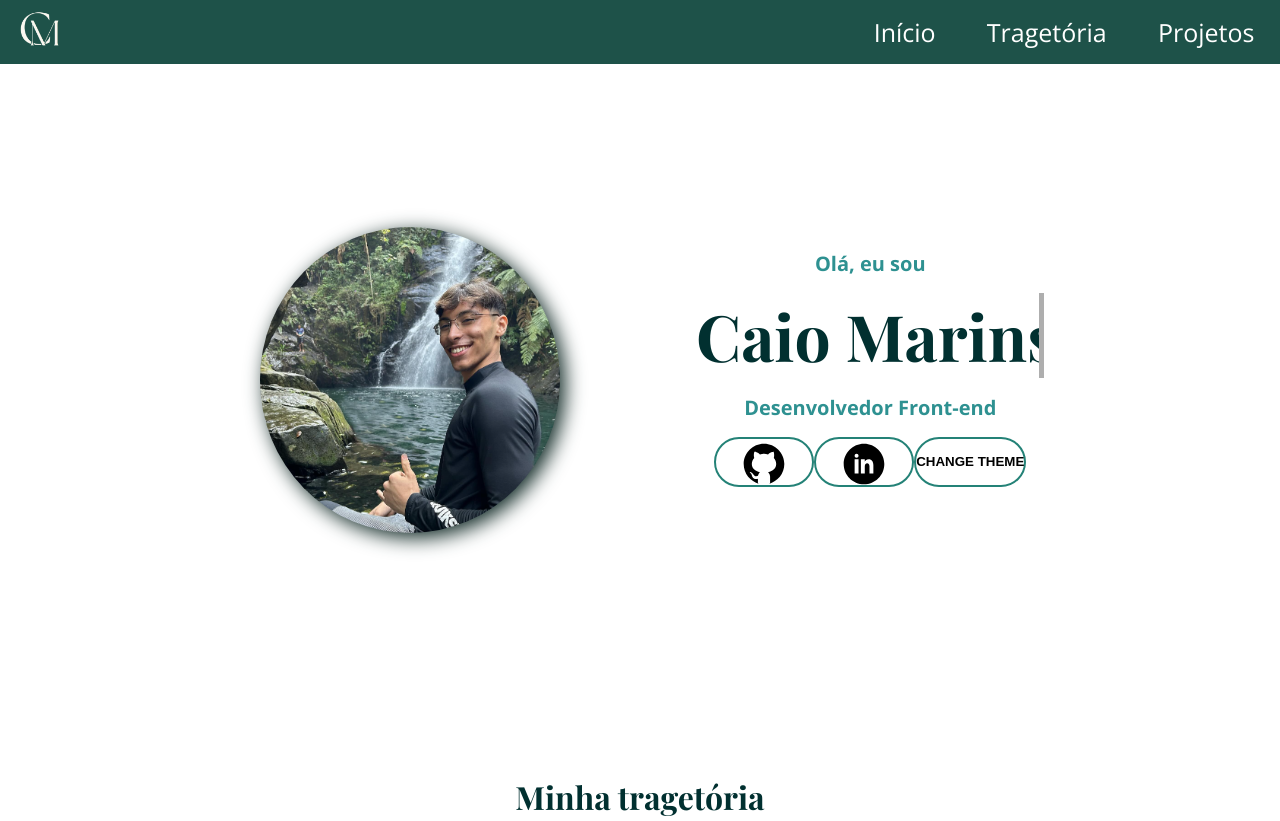
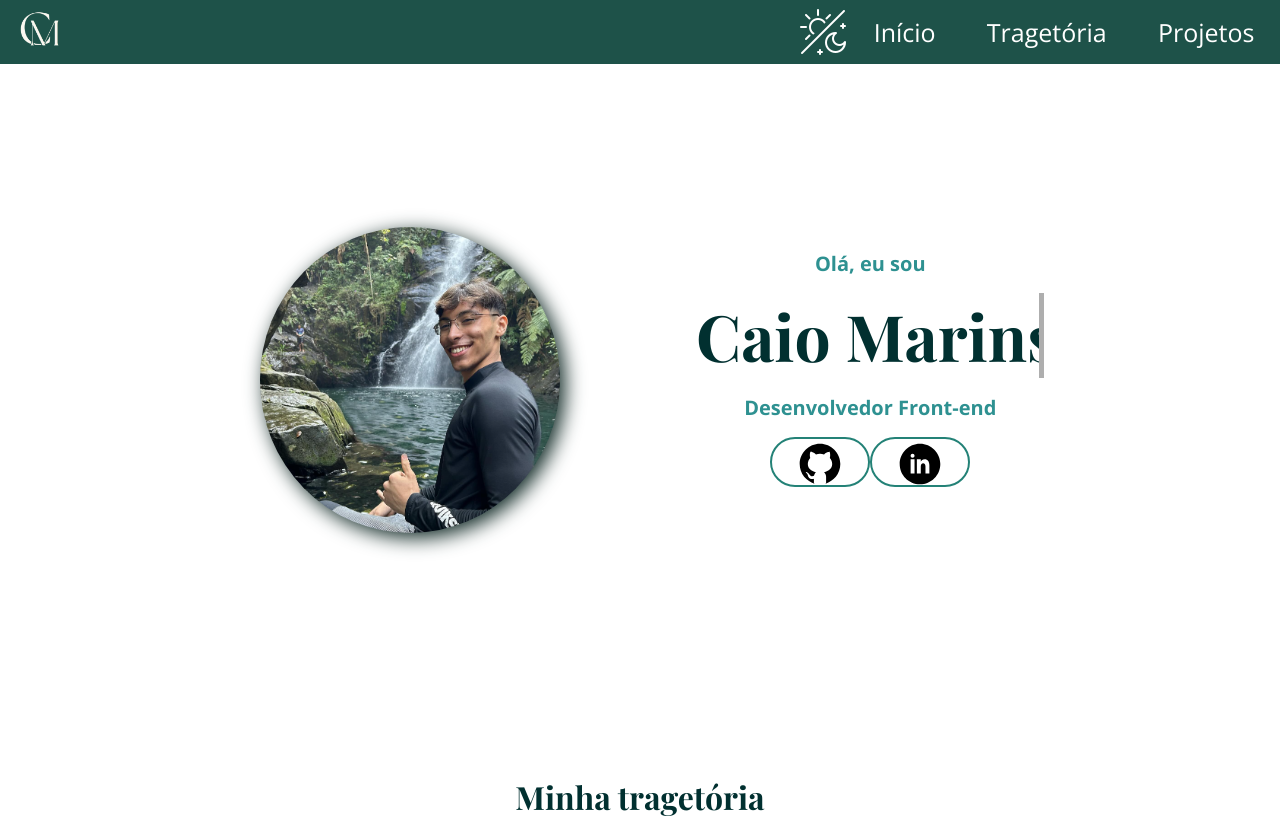
Before and after one commit to CaioMarinss/portfolio, a plain HTML site: page index.html in a window 1280 px wide. Shown: the top 821 px of the page. Drawn offline with nearby package versions, Linux system fonts and the light colour scheme; a web font is replaced by a local one.

Commit message:
feat: dark mode

```diff
--- a/css/style.css
+++ b/css/style.css
@@ -17,7 +17,6 @@
     --button-border-light: rgba(36, 130, 119, 1);
 }
 
-
 /* Light Mode - padrão */
 body.light-mode {
     transition: background-color .6s ease, color .6s ease;
@@ -33,7 +32,12 @@ body.light-mode {
         background-color: var(--background-button-light);
         color: #000;
     }
+
+    #toggle-dark-mode{
+        filter: invert(1) brightness(100%);
+    }
 }
+
 
 /* Dark Mode */
 body.dark-mode {
@@ -64,8 +68,8 @@ body.dark-mode {
         background-color: #0e3b3b;
     }
 
+}
 
-}
 
 #botoes{
     display: flex;
@@ -181,7 +185,9 @@ li {
     margin: 15px 2vw;
 
 }
-
+#toggle-dark-mode{
+    cursor: pointer;
+}
 button {
 
     display: inline-block;
--- a/index.html
+++ b/index.html
@@ -13,8 +13,10 @@
 <body class="light-mode">
     <header id="home">
         <nav>
+
             <a href="./index.html"><img src="./img/logo.png" class="logo" alt="logo"></a>
             <ul>
+                <img src="./img/icons8-dia-e-noite-50.png" id="toggle-dark-mode" alt="icone de mudar tema">
                 <li><a href="#home">Início</a></li>
                 <li><a href="#tragetoria">Tragetória</a></li>
                 <li><a href="#projetos">Projetos</a></li>
@@ -51,7 +53,6 @@
                         </svg>
                     </a>
                 </button>
-                <button id="toggle-dark-mode">Change Theme</button>
             </div>
 
         </section>
--- a/js/main.js
+++ b/js/main.js
@@ -1,4 +1,4 @@
-document.addEventListener('DOMContentLoaded', function() {
+document.addEventListener('DOMContentLoaded', function () {
     // Verifica o estado preferido de modo escuro do usuário no localStorage
     if (localStorage.getItem('theme') === 'dark') {
         document.body.classList.remove('light-mode');
@@ -11,12 +11,5 @@ document.addEventListener('DOMContentLoaded', function() {
         .addEventListener('click', function () {
             document.body.classList.toggle('light-mode');
             document.body.classList.toggle('dark-mode');
-
-            // Salva a preferência no localStorage
-            if (document.body.classList.contains('dark-mode')) {
-                localStorage.setItem('theme', 'dark');
-            } else {
-                localStorage.setItem('theme', 'light');
-            }
-        });
-});
+        })
+})
```
Also changed, not shown: img/icons8-dia-e-noite-50.png (added).
